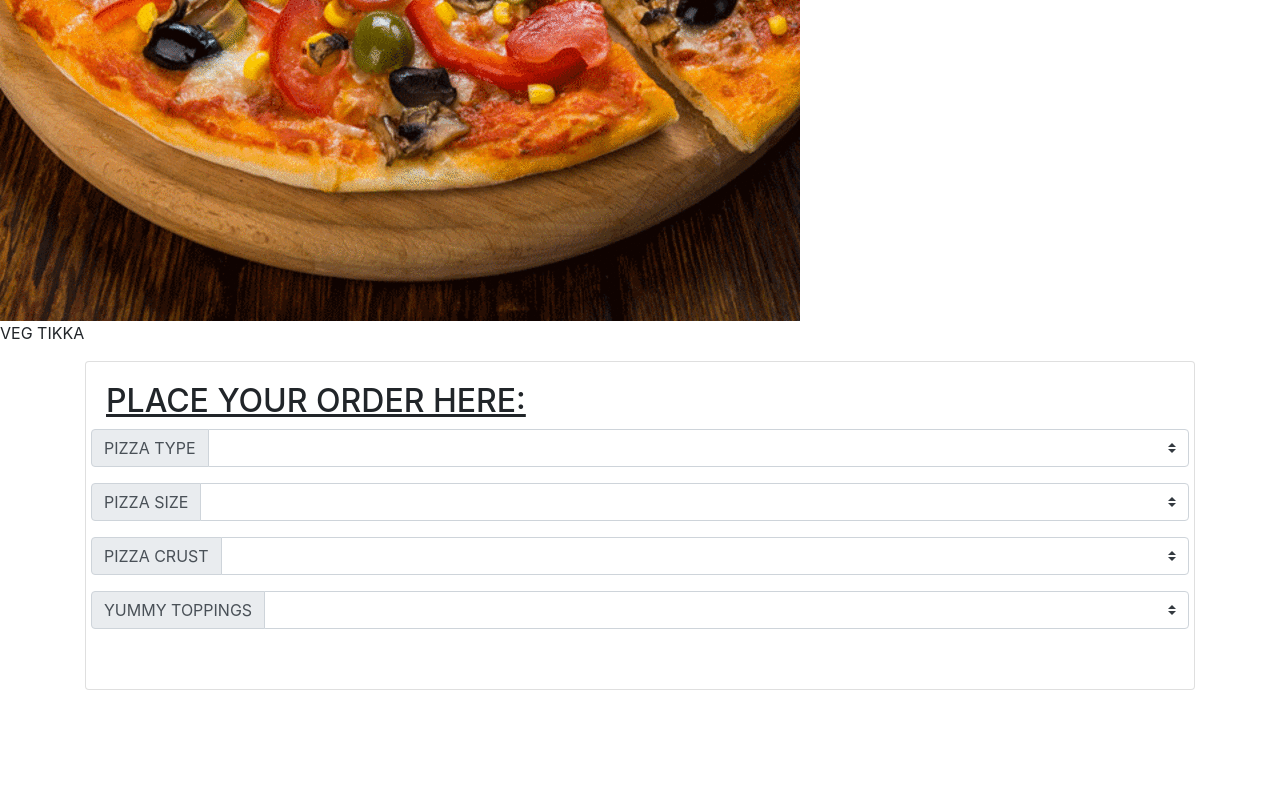
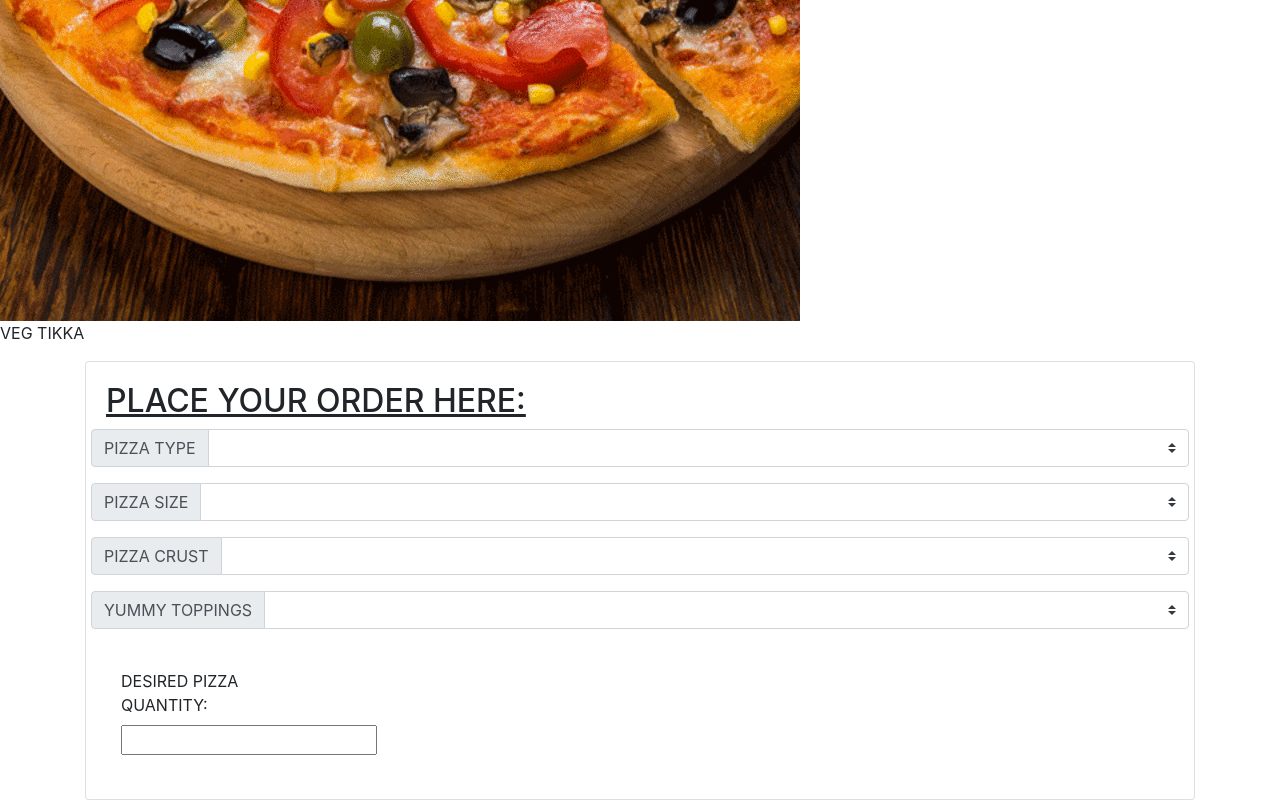
Before and after one commit to legionpunisher/LaPizza-Restaurante, a plain HTML site: page index.html in a window 1280 px wide. Shown: the part 1733-2533 px from the top of the page. Before the commit the page ends 2423 px from the top, so only its background shows below. Drawn offline with Linux system fonts and the light colour scheme.

Commit message:
added a class input for desired pizza quantity

```diff
--- a/index.html
+++ b/index.html
@@ -124,6 +124,11 @@
                     </div>
                 </div>
                 <br>
+                <div class="col-md-2">
+                    <label>DESIRED PIZZA QUANTITY:</label>
+                    <input id="pizzaNumbers" type="number">
+                </div>
+                <br>
 
 
 
```
